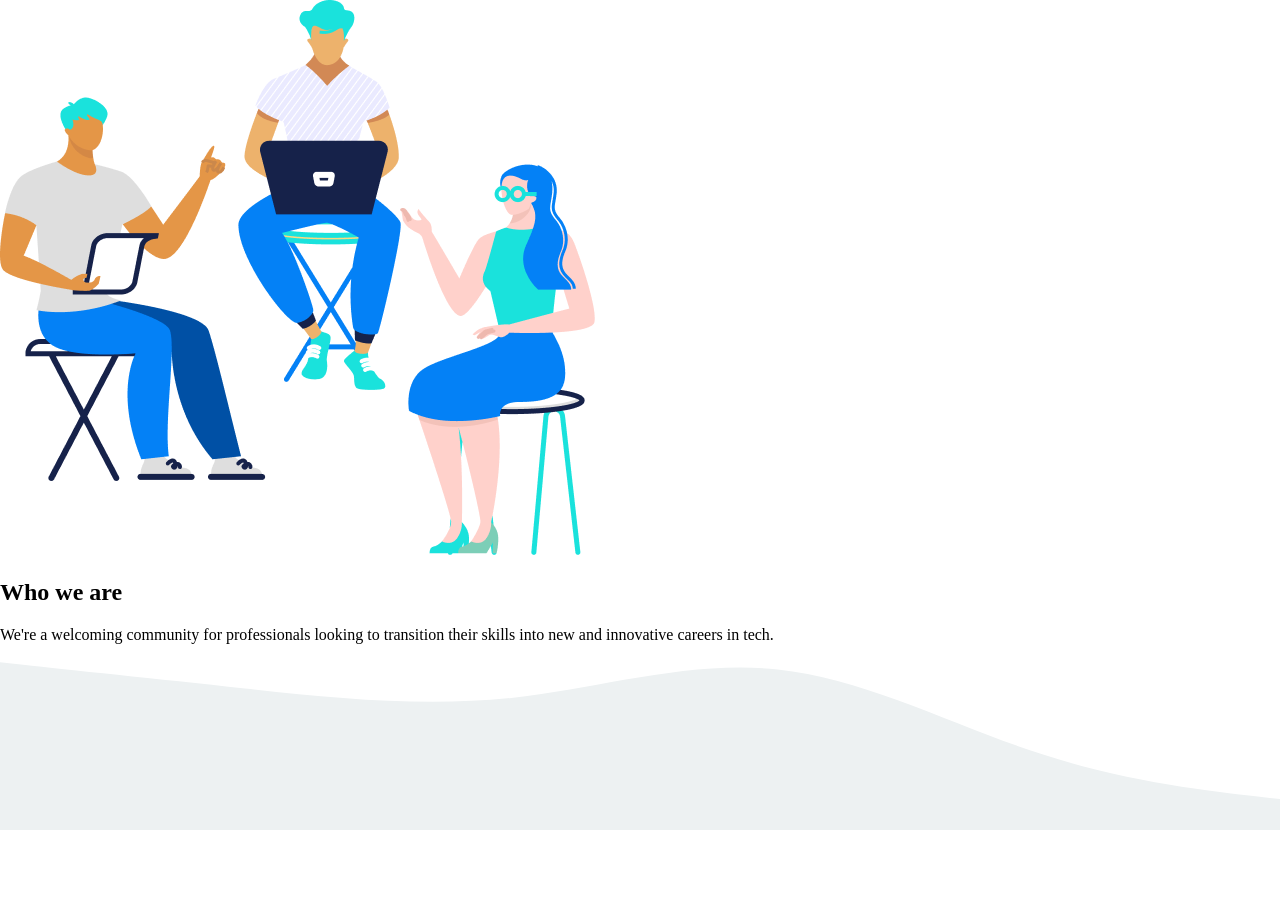
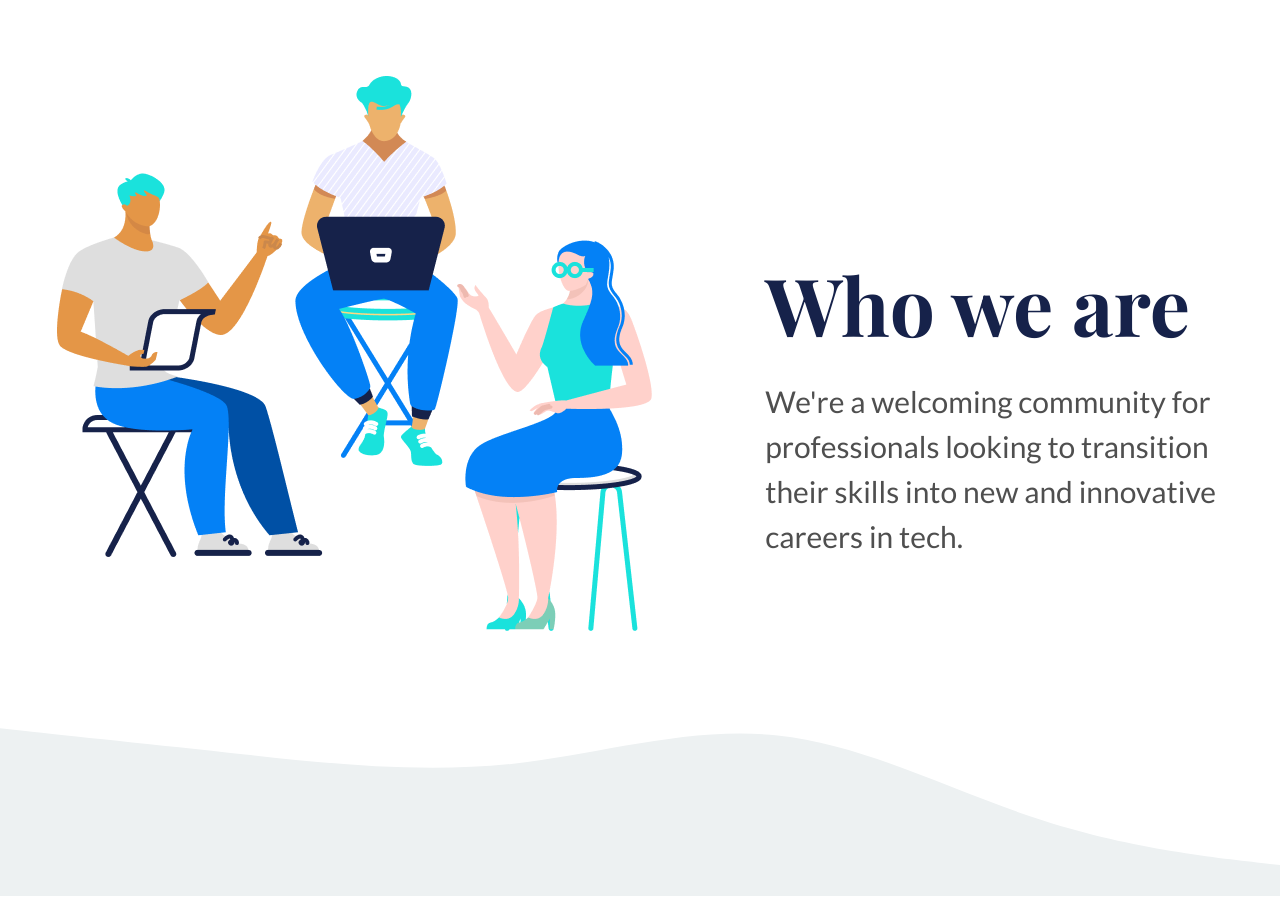
Before and after one commit to careers-in-tech/main-website, a React (Create React App) app: page / in a window 1280 px wide. Before the commit the page ends 834 px from the top, so only its background shows below. Built offline with nearby package versions, Linux system fonts and the light colour scheme.

Commit message:
updating classes to match bem naming convention

```diff
--- a/src/components/Slide2.js
+++ b/src/components/Slide2.js
@@ -1,19 +1,19 @@
 import './slide2.css'
-import image from '../Assets/images/UsGroup.png'
+import image from '../assets/images/UsGroup.png'
 
 const Slide2 = () => {
   return (
     <section className="slide2">
-      <div className="slide2_container">
+      <div className="slide2__container">
         <img
           src={image}
           alt="cartoon depiction of group collaborating on a project"
-          className="slide2_container_image"
+          className="slide2__container__image"
         />
 
-        <div className="slide2_container_text">
-          <h2 className="slide2_container_text_h2">Who we are</h2>
-          <p className="slide2_container_text_p">
+        <div className="slide2__container__text">
+          <h2 className="slide2__container__text__h2">Who we are</h2>
+          <p className="slide2__container__text__p">
             We're a welcoming community for professionals looking to transition
             their skills into new and innovative careers in tech.
           </p>
```
